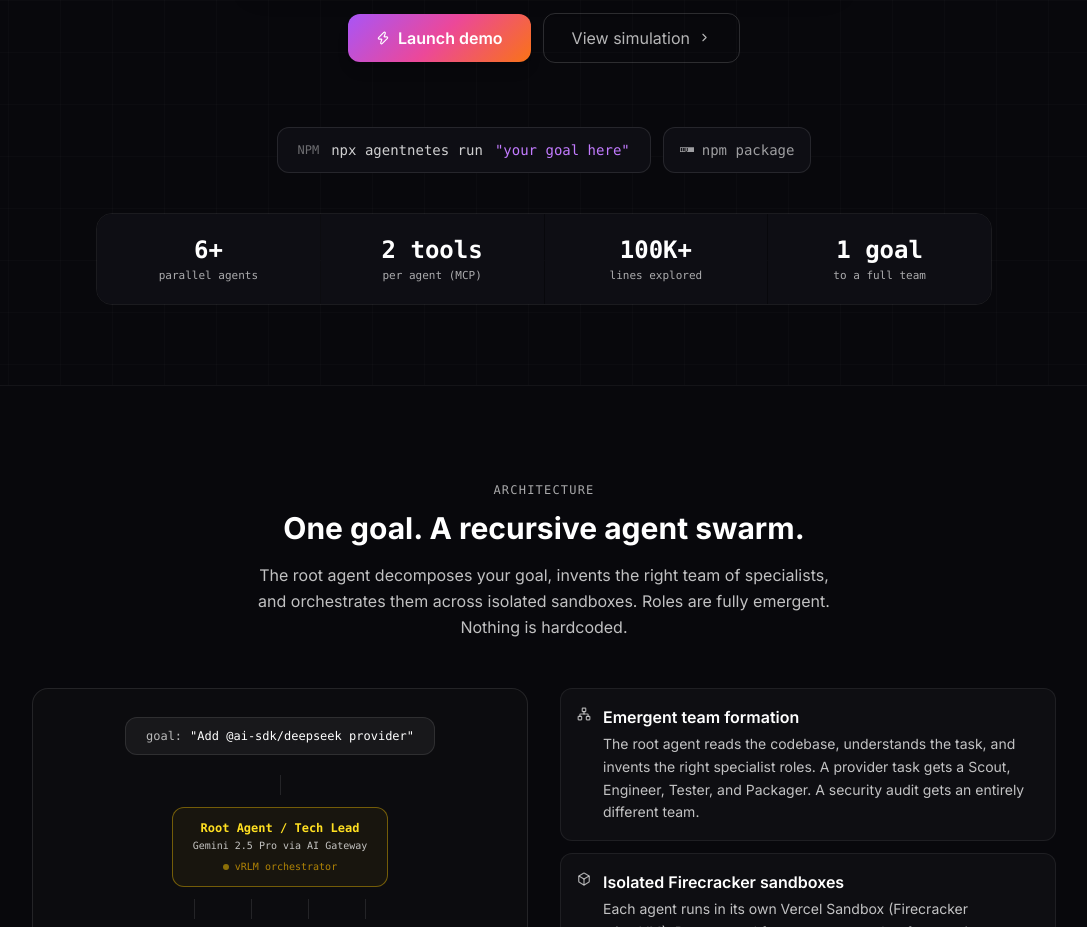
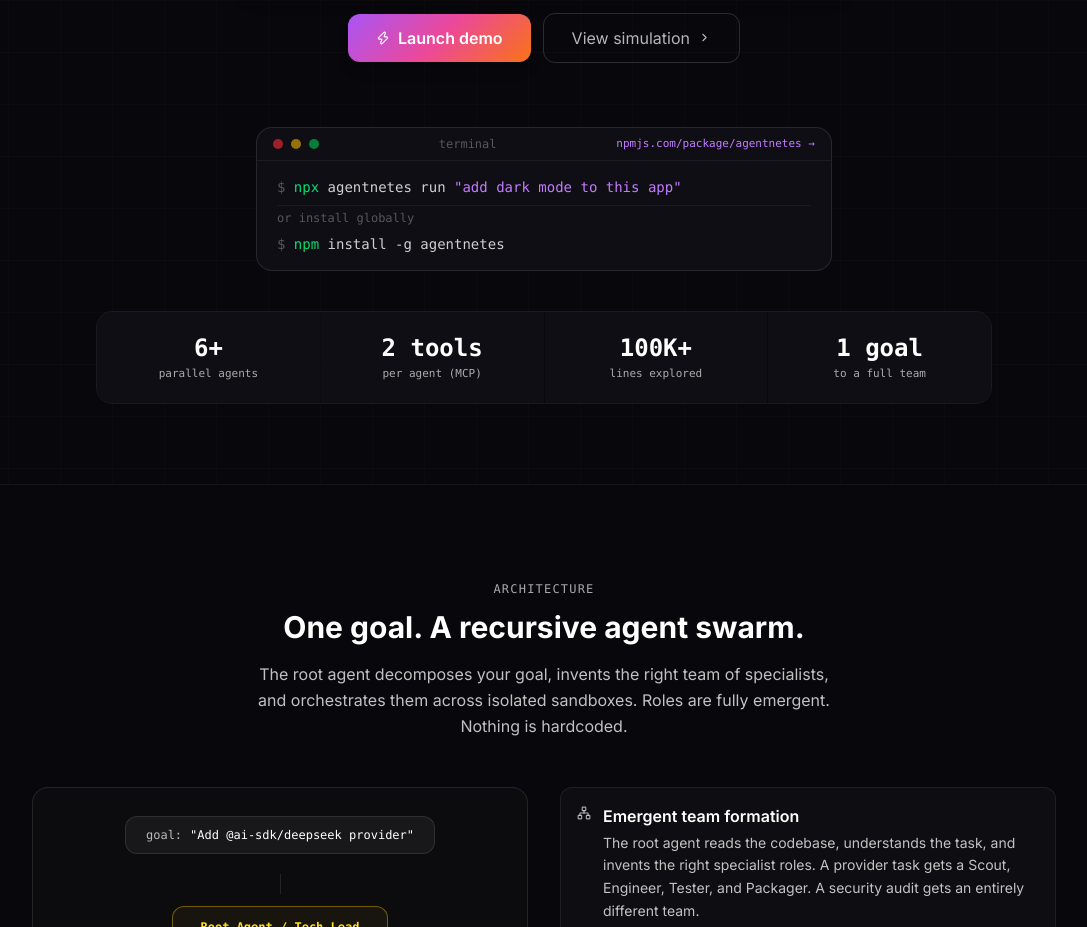
Before and after one commit to Shashikant86/agentnetes, a Next.js app: page / in a window 1280 px wide. Shown: the part 780-1707 px from the top of the page, without its empty margins (96-1183 px from the left). Built offline with nearby package versions, Linux system fonts and the light colour scheme.

Commit message:
Add the npm instakll to the package

```diff
--- a/app/page.tsx
+++ b/app/page.tsx
@@ -392,18 +392,35 @@
           </div>
 
           {/* npm install */}
-          <div className="flex flex-col sm:flex-row items-center justify-center gap-3 mb-10">
-            <div className="flex items-center gap-3 border border-white/10 rounded-xl px-5 py-3 text-sm font-mono" style={{ background: 'var(--bg-subtle)' }}>
-              <span className="text-white/40 text-xs">NPM</span>
-              <span className="text-white/80">npx agentnetes run</span>
-              <span className="text-purple-400">&quot;your goal here&quot;</span>
+          <div className="max-w-xl mx-auto w-full mb-10">
+            <div className="rounded-2xl border border-white/10 overflow-hidden" style={{ background: 'var(--bg-subtle)' }}>
+              <div className="flex items-center justify-between px-4 py-2 border-b border-white/[0.06]">
+                <div className="flex items-center gap-2">
+                  <span className="w-2.5 h-2.5 rounded-full bg-red-500/60" />
+                  <span className="w-2.5 h-2.5 rounded-full bg-yellow-500/60" />
+                  <span className="w-2.5 h-2.5 rounded-full bg-green-500/60" />
+                </div>
+                <span className="text-white/30 text-xs font-mono">terminal</span>
+                <a href="https://www.npmjs.com/package/agentnetes" target="_blank" rel="noreferrer"
+                  className="text-[11px] font-mono text-purple-400 hover:text-purple-300 transition-colors">
+                  npmjs.com/package/agentnetes →
+                </a>
+              </div>
+              <div className="px-5 py-4 space-y-2 text-sm font-mono text-left">
+                <div>
+                  <span className="text-white/30">$ </span>
+                  <span className="text-green-400">npx</span>
+                  <span className="text-white/80"> agentnetes run </span>
+                  <span className="text-purple-400">&quot;add dark mode to this app&quot;</span>
+                </div>
+                <div className="text-white/30 text-xs pt-1 border-t border-white/[0.05]">or install globally</div>
+                <div>
+                  <span className="text-white/30">$ </span>
+                  <span className="text-green-400">npm</span>
+                  <span className="text-white/80"> install -g agentnetes</span>
+                </div>
+              </div>
             </div>
-            <a href="https://www.npmjs.com/package/agentnetes" target="_blank" rel="noreferrer"
-              className="flex items-center gap-2 border border-white/10 rounded-xl px-4 py-3 text-sm font-mono text-white/60 hover:text-white/80 hover:border-white/20 transition-all"
-              style={{ background: 'var(--bg-subtle)' }}>
-              <svg width="14" height="14" viewBox="0 0 18 7" fill="currentColor"><path d="M0 0h18v6H9V1H7v5H0V0zm1 5h2V1H1v4zm3-4v4h2V1H4zm5 4h1V1H8v4h1z"/></svg>
-              npm package
-            </a>
           </div>
 
           {/* Stats */}
```
Also changed, not shown: 1 other file (tests, documents, lock files or other folders).
